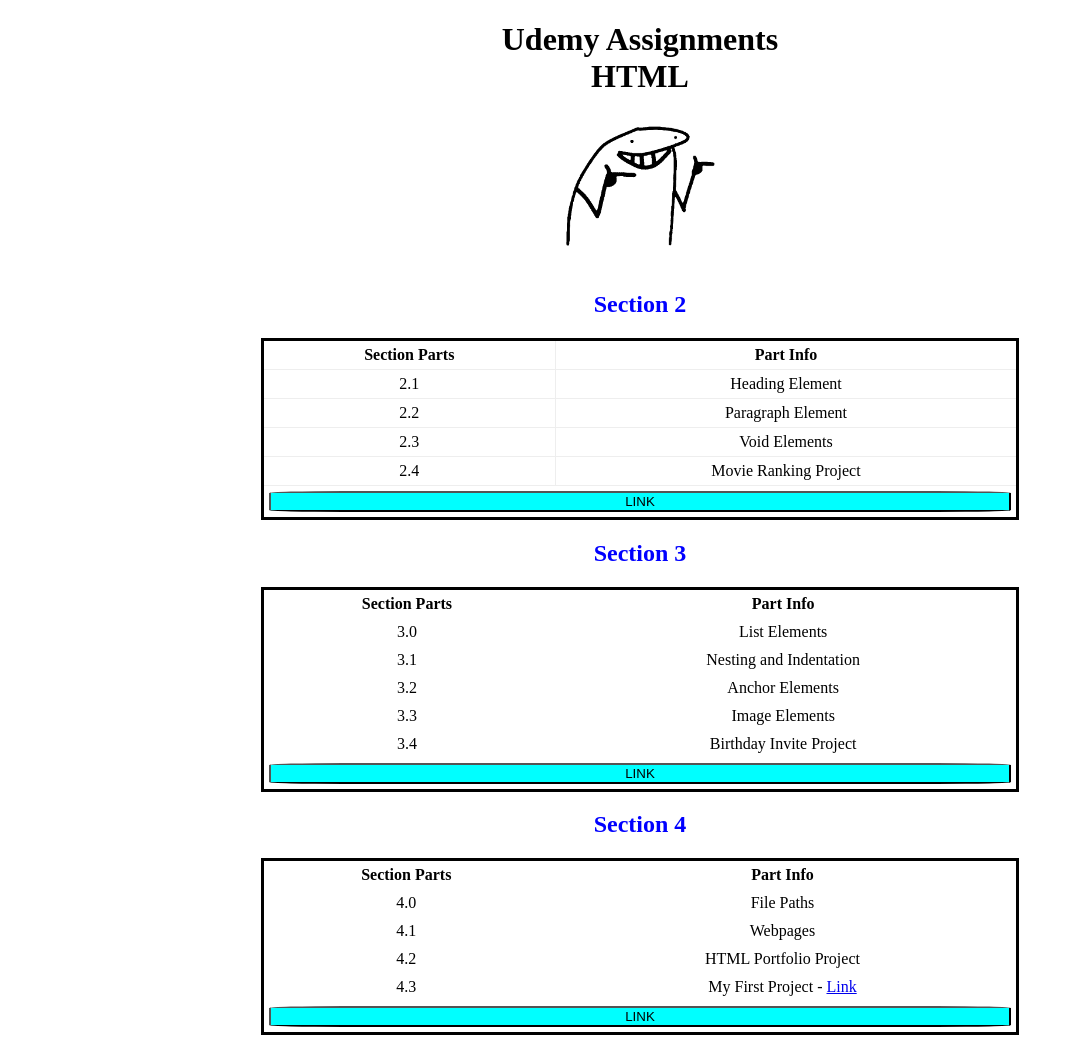
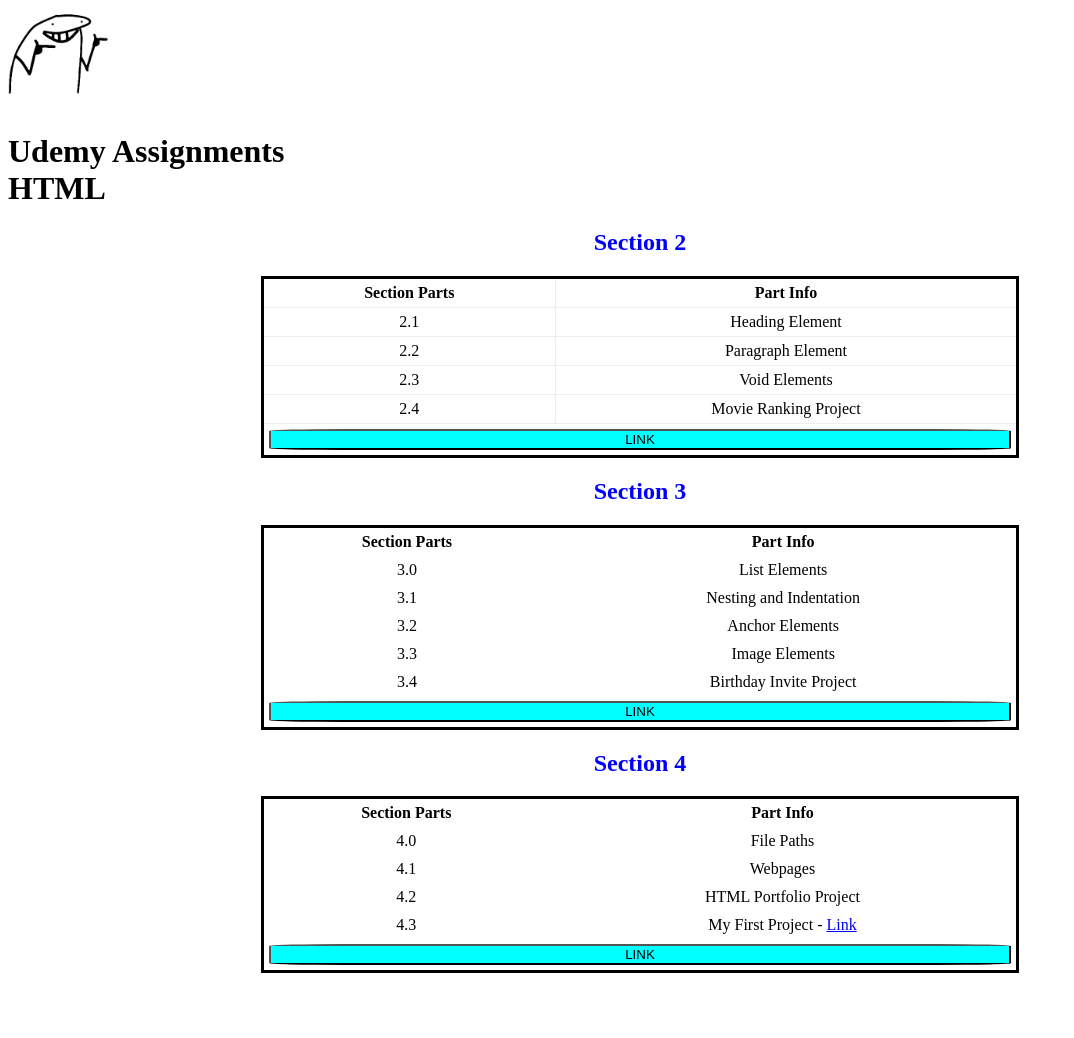
Before and after one commit to Mohannad-SH7/HTML-Resources, a plain HTML site: page udemy html assignments/more.html in a window 1280 px wide. Shown: the whole page, without its empty margins (0-1074 px from the left). After the commit the page ends 981 px from the top, so only its background shows below. Drawn offline with Linux system fonts and the light colour scheme.

Commit message:
Update more.html

```diff
--- a/udemy html assignments/more.html
+++ b/udemy html assignments/more.html
@@ -7,12 +7,12 @@
 </head>
 <body>
 
-
+    <header>
+        <img src="./soooo.bmp" alt="" width="100px" height="100px">
+        <h1>Udemy Assignments <br />HTML</h1>
+    </header>
 
     <div class="Udemy">
-        <h1>Udemy Assignments <br />HTML</h1>
-        <img src="./soooo.bmp" alt="" width="150px">
-
 
         <div class="section2">
         <h2>Section 2</h2>
```
